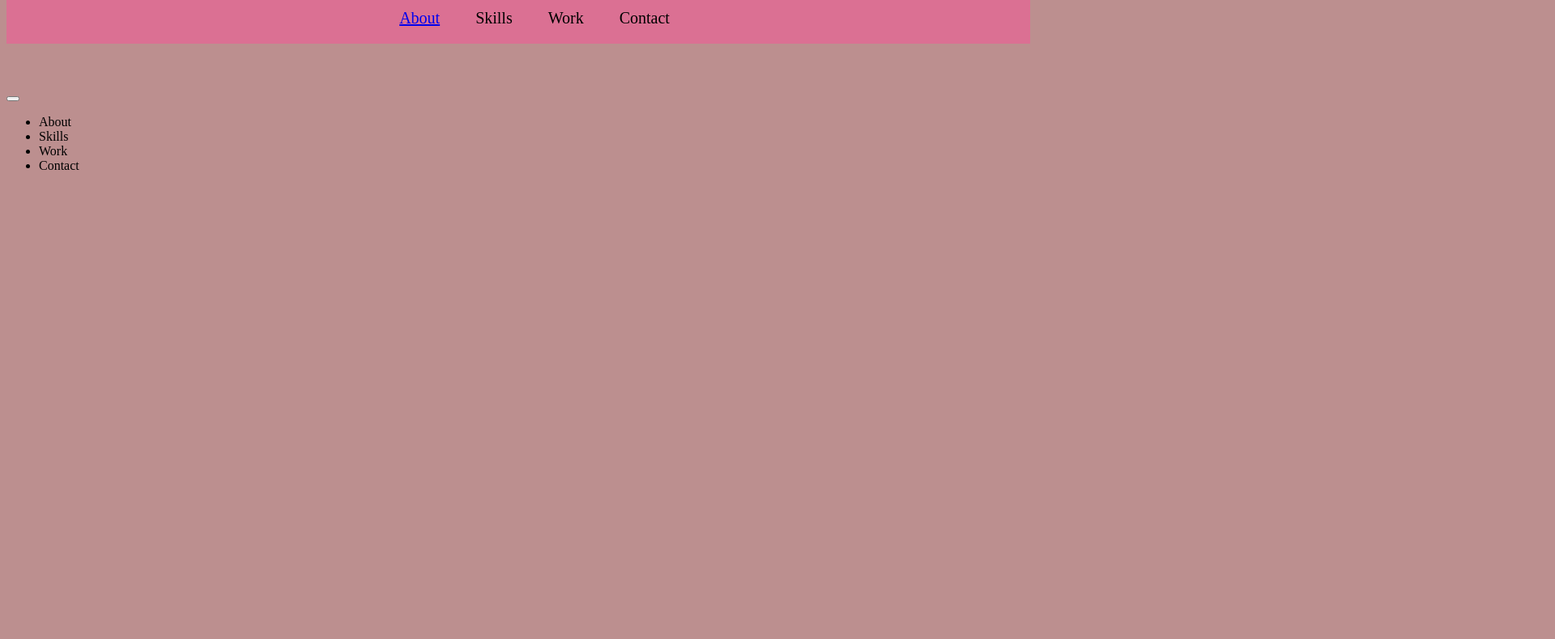
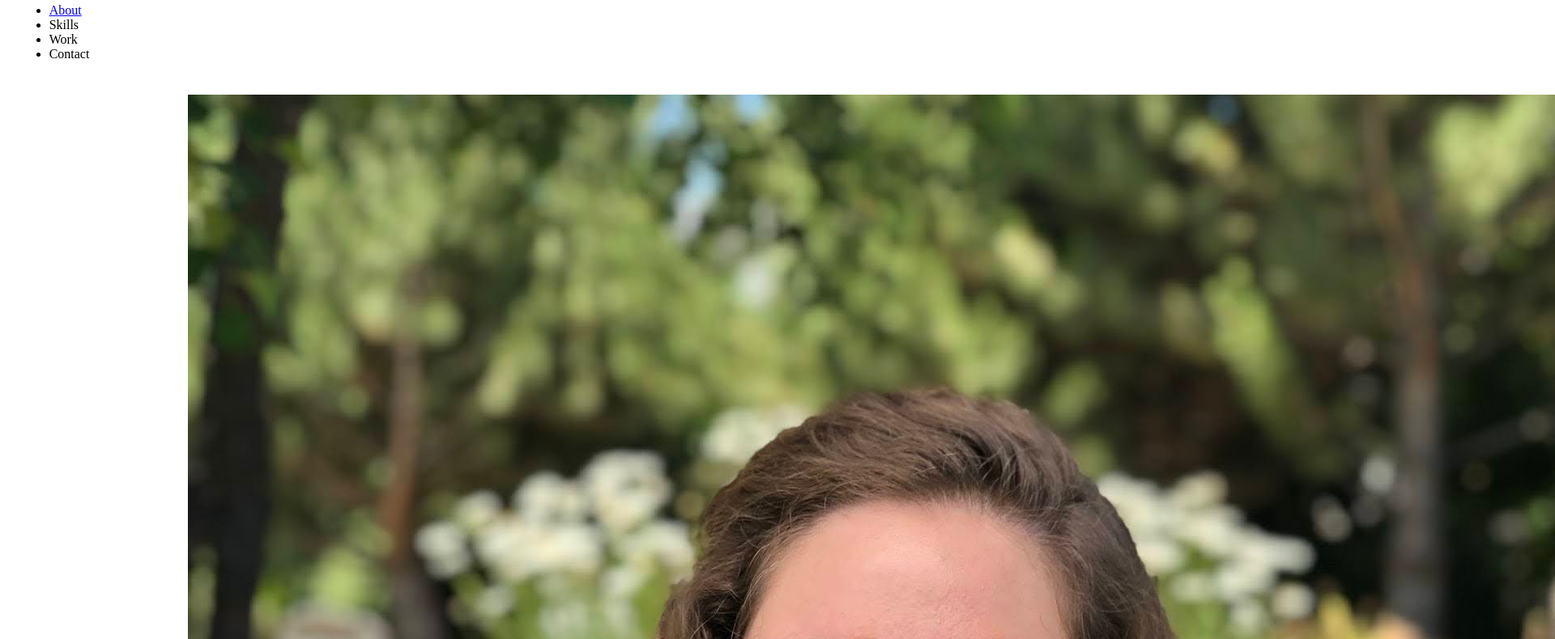
Before and after one commit to ksconnell/Portfolio-17, a plain HTML site: page index.html in a window 1280 px wide. Shown: the part 537-1327 px from the top of the page at 81% size, 1920 px wide, since content can reach past the window. Before the commit the page ends 800 px from the top, so only its background shows below. Drawn offline with Linux system fonts and the light colour scheme.

Commit message:
hit save on files

```diff
--- a/index.html
+++ b/index.html
@@ -16,6 +16,17 @@
                     <li class="inline-block">Contact</li>
                 </ul>
         </div>
+        <section class="heroImg">
+            <div class="content">
+                <img src="images/personal photo.jpeg" alt="Karen Connell photo"></img>
+                <p>
+                    Karen has always been passionate about organizational design and how to bring structure and order to chaos. Until she found UX/UI, she lacked the skills to use this passion to serve others.
+                    <br>She studied communications in college and got her master’s in mass communications. She learned how to study both media and people very well, and wrote her thesis on state governments’ use of social media to connect with constituents.
+                    <br>Her professional experience has spanned many industries, but has consistently included work in operations with an emphasis on organizational efficiency. She has also heavily utilized data in every position. Find out more about her professional background on LinkedIn.
+                </p>
+                <button>LinkedIn Profile</button>
+            </div>
+        </section>
     </header>
 
     <section>
@@ -29,10 +40,10 @@
 
     <footer>
         <ul>
-            <li>About</li>
-            <li>Skills</li>
-            <li>Work</li>
-            <li>Contact</li>
+            <li class="inline-block"><a href="/about">About</li></a>
+            <li class="inline-block">Skills</li>
+            <li class="inline-block">Work</li>
+            <li class="inline-block">Contact</li>
         </ul>
     </footer>
 </body>
--- a/styles.css
+++ b/styles.css
@@ -1,7 +1,3 @@
-body {
-    background-color: rosybrown;
-}
-
 h1 {
     color: white;
     text-align: center;
@@ -12,16 +8,42 @@ p {
     font-size: 18px
 }
 
+.display:inline-block {
+    vertical-align: top;
+}
+
+.logo {
+    width: 23%;
+    padding: 1%;
+    text-align: center;
+}
+
 .nav {
-    background-color: palevioletred;
-    list-style-type: none;
-    text-align: center;
-    padding: 0;
-    margin: 0;
-  }
+    width: 73%;
+    padding: 1%;
+}
 
-  .nav li {
+.ul {
+    width: 50%;
+    margin-left: auto;
+}
+
+.heroImg {
+    height: 600px;
+    padding: 25px;
+}
+
+.content {
+    width: 500px;
+    margin: 0 auto;
+}
+
+.footer {
+    background-color: #373738;
+
+}
+
+footer ul {
     display: inline-block;
-    font-size: 20px;
-    padding: 20px;
-  }
+
+}
```
